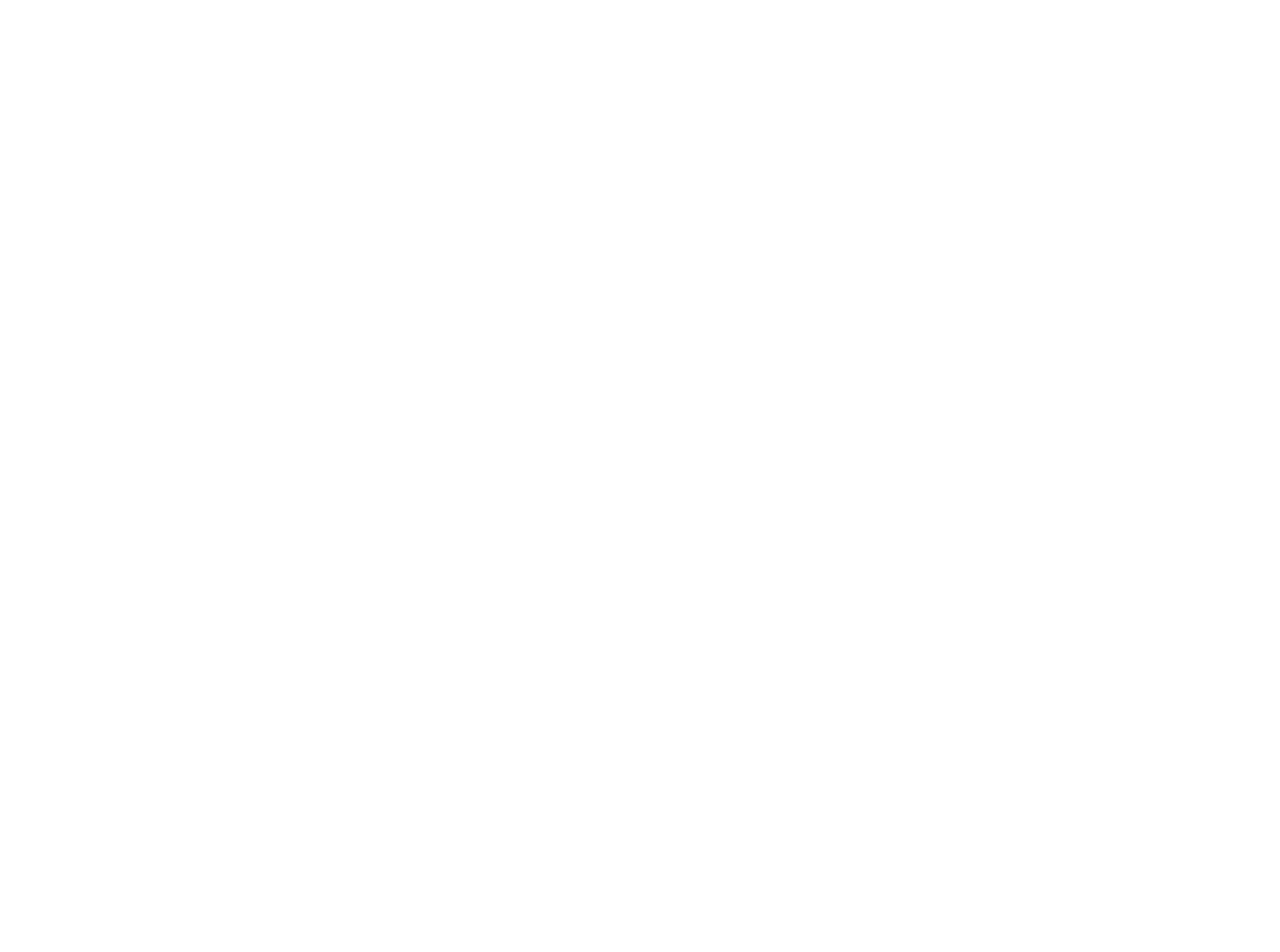
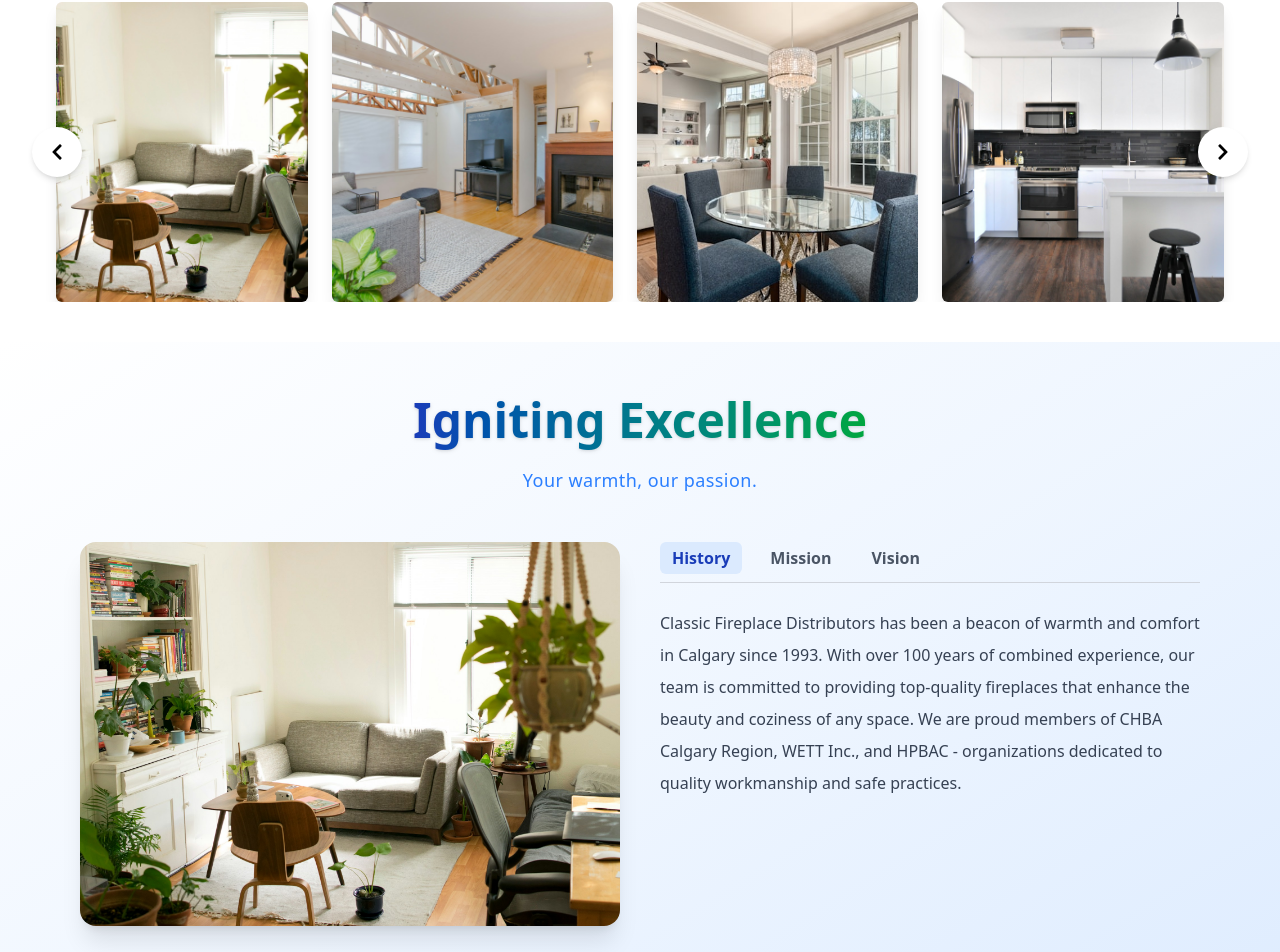
Before and after one commit to Rakhimunger/calgary, a React (Vite) app: page / in a window 1280 px wide. Shown: the part 2958-3910 px from the top of the page. Before the commit the page ends 2864 px from the top, so only its background shows below. Built offline with nearby package versions, Linux system fonts and the light colour scheme.

Commit message:
Created ProductsShocase pages

```diff
--- a/package.json
+++ b/package.json
@@ -18,6 +18,7 @@
     "react-icons": "^5.5.0",
     "react-router-dom": "^7.6.2",
     "router-dom": "^3.0.3",
+    "tailwind-scrollbar-hide": "^4.0.0",
     "tailwindcss": "^4.1.8"
   },
   "devDependencies": {
--- a/src/App.jsx
+++ b/src/App.jsx
@@ -2,8 +2,8 @@
 import Navbar from "./Component/Navbar";
 import Brands from "./Pages/Brands";
 import Herosection from "./Pages/Herosection";
-// import Productsshower from "./Pages/ProductsShowcase";
-// import ServicesSection from "./Pages/ServicesSection";
+import ProductsShowcase from "./Pages/ProductsShowcase";
+import ServicesSection from "./Pages/ServicesSection";
 // import Testimonals from "./Pages/Testimonials";
 import Header from "./Component/Header";
 import StepsSection from "./Pages/StepsSection";
@@ -18,10 +18,9 @@
       <Herosection />
       <StepsSection />
       <BlogSlider />
-
-      {/* <ServicesSection />
-      <Productsshower />
-      <Testimonals /> */}
+      <ServicesSection />
+      <ProductsShowcase />
+      {/* <Testimonals /> */}
     </div>
   );
 };
--- a/src/Pages/ProductsShowcase.jsx
+++ b/src/Pages/ProductsShowcase.jsx
@@ -1,7 +1,100 @@
-// import React from "react";
+import React, { useState } from "react";
+import { motion } from "framer-motion";
 
-// const ProductsShowcase = () => {
-//   return <div>ProductsShowcase</div>;
-// };
+// ✅ Local image imports
+import House from "../assets/House.jpg";
+import House2 from "../assets/House2.jpg";
+import Home from "../assets/Home.jpg";
+import Home3 from "../assets/Home3.jpg";
+import Home4 from "../assets/Home4.jpg";
+import Home6 from "../assets/Home6.jpg";
 
-// export default ProductsShowcase;
+const imageUrls = [House, Home, Home3, Home4, Home6];
+
+export default function IgnitingExcellence() {
+  const [tab, setTab] = useState("History");
+  const [currentImage, setCurrentImage] = useState(0);
+
+  const tabs = {
+    History:
+      "Classic Fireplace Distributors has been a beacon of warmth and comfort in Calgary since 1993. With over 100 years of combined experience, our team is committed to providing top-quality fireplaces that enhance the beauty and coziness of any space. We are proud members of CHBA Calgary Region, WETT Inc., and HPBAC - organizations dedicated to quality workmanship and safe practices.",
+    Mission:
+      "Our mission is to ignite comfort and joy in every home through expertly crafted fireplaces that merge elegance, performance, and efficiency.",
+    Vision:
+      "To be the most trusted fireplace provider, known for innovation, integrity, and inspiring spaces with warmth.",
+  };
+
+  const nextImage = () =>
+    setCurrentImage((currentImage + 1) % imageUrls.length);
+  const prevImage = () =>
+    setCurrentImage((currentImage - 1 + imageUrls.length) % imageUrls.length);
+
+  return (
+    <div className="min-h-screen bg-gradient-to-br from-white via-blue-50 to-blue-100 px-4 py-12 md:px-12 lg:px-20">
+      <div className="text-center mb-12">
+        <h1 className="text-4xl md:text-5xl font-bold text-gray-800 leading-tight drop-shadow">
+          <span className="bg-gradient-to-r from-blue-800 to-green-600 bg-clip-text text-transparent">
+            Igniting Excellence
+          </span>
+        </h1>
+        <p className="text-blue-500 mt-4 text-lg font-medium tracking-wide">
+          Your warmth, our passion.
+        </p>
+      </div>
+
+      <div className="grid grid-cols-1 md:grid-cols-2 gap-10 items-start">
+        {/* Left: Image + Controls */}
+        <div className="w-full relative">
+          <img
+            src={imageUrls[currentImage]}
+            alt="fireplace"
+            className="rounded-2xl shadow-xl w-full h-64 sm:h-80 md:h-96 object-cover transition-all duration-500"
+          />
+          <div className="flex justify-center gap-8 mt-4 text-2xl text-gray-600">
+            <button
+              onClick={prevImage}
+              className="hover:text-blue-600 transition duration-200"
+            >
+              ⟵
+            </button>
+            <button
+              onClick={nextImage}
+              className="hover:text-blue-600 transition duration-200"
+            >
+              ⟶
+            </button>
+          </div>
+        </div>
+
+        {/* Right: Tabs & Content */}
+        <div className="w-full">
+          <div className="flex flex-wrap gap-4 mb-6 border-b border-gray-300 pb-2">
+            {Object.keys(tabs).map((key) => (
+              <button
+                key={key}
+                onClick={() => setTab(key)}
+                className={`text-md font-semibold px-3 py-1 rounded-md transition duration-200 ${
+                  tab === key
+                    ? "bg-blue-100 text-blue-800"
+                    : "text-gray-600 hover:text-blue-600"
+                }`}
+              >
+                {key}
+              </button>
+            ))}
+          </div>
+
+          <motion.p
+            key={tab}
+            initial={{ opacity: 0, y: 10 }}
+            animate={{ opacity: 1, y: 0 }}
+            transition={{ duration: 0.4 }}
+            className="text-gray-700 text-base leading-loose"
+          >
+            {tabs[tab]}
+          </motion.p>
+        </div>
+      </div>
+    </div>
+  );
+}
--- a/src/Pages/ServicesSection.jsx
+++ b/src/Pages/ServicesSection.jsx
@@ -1,7 +1,66 @@
 import React from "react";
+import { FaChevronLeft, FaChevronRight } from "react-icons/fa";
+import House from "../assets/House.jpg";
+import House2 from "../assets/House2.jpg";
+import Home from "../assets/Home.jpg";
+import Home4 from "../assets/Home4.jpg";
 
-const ServicesSection = () => {
-  return <div>ServicesSection</div>;
-};
+const images = [House, House2, Home, Home4];
 
-export default ServicesSection;
+export default function ServicesSection() {
+  const scrollRef = React.useRef(null);
+
+  const scroll = (direction) => {
+    const { current } = scrollRef;
+    direction === "left"
+      ? (current.scrollLeft -= 300)
+      : (current.scrollLeft += 300);
+  };
+
+  return (
+    <div className="w-full py-10 px-4 bg-white">
+      <h2 className="text-2xl font-bold text-center mb-6">
+        Our Fireplace Services
+      </h2>
+      <div className="relative">
+        {/* Left Arrow */}
+        <button
+          onClick={() => scroll("left")}
+          className="absolute left-0 top-1/2 -translate-y-1/2 z-10 bg-white rounded-full p-2 shadow-md hover:bg-gray-200
+                     sm:p-3 sm:left-2 md:p-4 md:left-4"
+          style={{ touchAction: "manipulation" }} // mobile touch optimization
+        >
+          <FaChevronLeft className="text-sm sm:text-base md:text-lg" />
+        </button>
+
+        {/* Images Container */}
+        <div
+          ref={scrollRef}
+          className="flex gap-4 sm:gap-6 overflow-x-auto scrollbar-hide scroll-smooth px-2 sm:px-6 md:px-10"
+        >
+          {images.map((img, index) => (
+            <img
+              key={index}
+              src={img}
+              alt={`Fireplace ${index + 1}`}
+              className="min-w-[150px] sm:min-w-[200px] md:min-w-[250px]
+                         h-[180px] sm:h-[250px] md:h-[300px]
+                         object-cover rounded-md shadow-lg
+                         transition-transform duration-300 ease-in-out hover:scale-105"
+            />
+          ))}
+        </div>
+
+        {/* Right Arrow */}
+        <button
+          onClick={() => scroll("right")}
+          className="absolute right-0 top-1/2 -translate-y-1/2 z-10 bg-white rounded-full p-2 shadow-md hover:bg-gray-200
+                     sm:p-3 sm:right-2 md:p-4 md:right-4"
+          style={{ touchAction: "manipulation" }}
+        >
+          <FaChevronRight className="text-sm sm:text-base md:text-lg" />
+        </button>
+      </div>
+    </div>
+  );
+}
```
Also changed, not shown: 1 other file (tests, documents, lock files or other folders).
